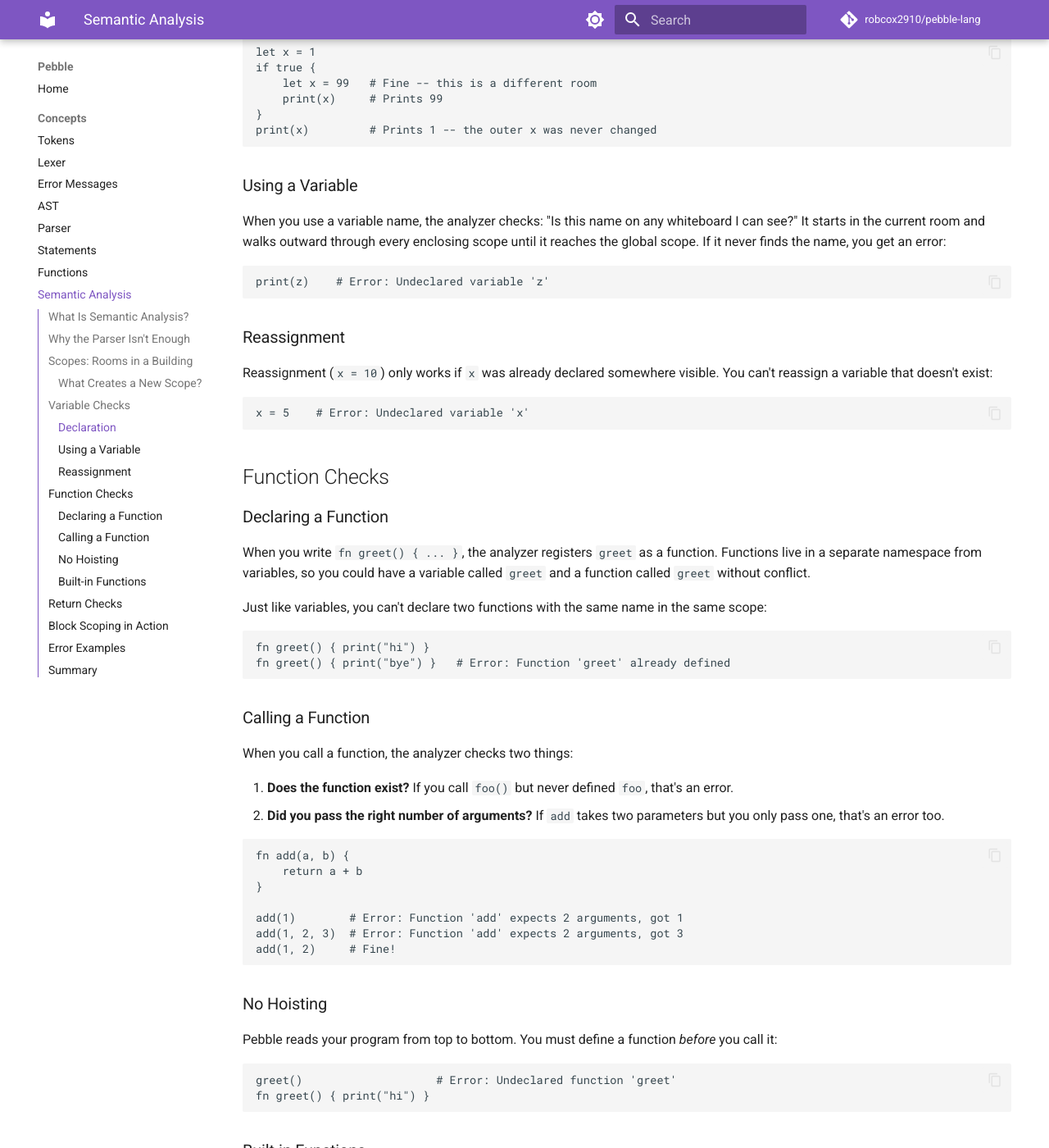
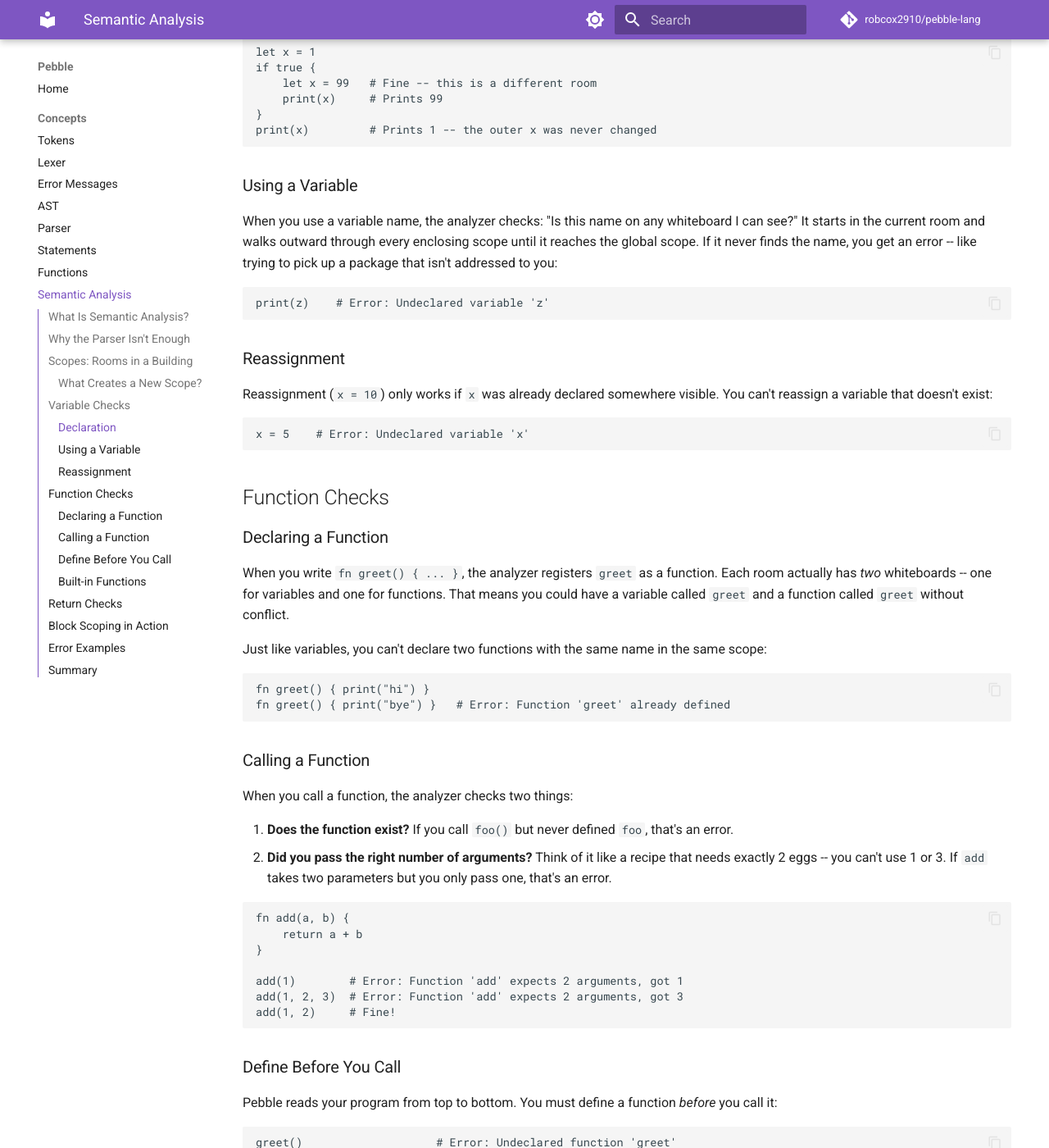
Before and after one commit to robcox2910/pebble-lang, an MkDocs documentation site: the page built from docs/concepts/analyzer.md, in a window 1280 px wide and 1400 px high, scrolled down 2145 px. Shown: the whole window at 82% size. Built offline with MkDocs 1.6.1 and Material for MkDocs 9.7.7, drawn with Linux system fonts in a browser that asks for light colours; comment, search, counter and statistics services are not loaded; some of the changed text lies outside the part shown.

Commit message:
docs: improve analyzer docs for younger readers
Replace jargon (namespace, hoisting, resolution, arity) with plain
language and weave summary-only analogies into the body text so they
appear in context before the summary table.

Co-Authored-By: Claude Opus 4.6 <noreply@anthropic.com>

````diff
--- a/docs/concepts/analyzer.md
+++ b/docs/concepts/analyzer.md
@@ -7,9 +7,10 @@ broken grammar, but it can't tell you whether your sentences *make sense*. You
 could write "The cat drove the ocean to school" -- every word is spelt right and
 the grammar is fine, but the meaning is nonsense.
 
-The **semantic analyzer** is the sense-checker for your program. The parser
-already checked the grammar (syntax), but the analyzer walks through the AST and
-asks: "Does this program actually make logical sense?"
+The **semantic analyzer** is the sense-checker for your program. (*Semantic*
+means "about meaning".) The parser already checked the grammar (syntax), but the
+analyzer walks through the AST and asks: "Does this program actually make
+logical sense?"
 
 ## Why the Parser Isn't Enough
 
@@ -100,7 +101,8 @@ print(x)         # Prints 1 -- the outer x was never changed
 When you use a variable name, the analyzer checks: "Is this name on any
 whiteboard I can see?" It starts in the current room and walks outward through
 every enclosing scope until it reaches the global scope. If it never finds the
-name, you get an error:
+name, you get an error -- like trying to pick up a package that isn't addressed
+to you:
 
 ```pebble
 print(z)    # Error: Undeclared variable 'z'
@@ -120,8 +122,9 @@ x = 5    # Error: Undeclared variable 'x'
 ### Declaring a Function
 
 When you write `fn greet() { ... }`, the analyzer registers `greet` as a
-function. Functions live in a separate namespace from variables, so you could
-have a variable called `greet` and a function called `greet` without conflict.
+function. Each room actually has *two* whiteboards -- one for variables and one
+for functions. That means you could have a variable called `greet` and a
+function called `greet` without conflict.
 
 Just like variables, you can't declare two functions with the same name in the
 same scope:
@@ -137,8 +140,9 @@ When you call a function, the analyzer checks two things:
 
 1. **Does the function exist?** If you call `foo()` but never defined `foo`,
    that's an error.
-2. **Did you pass the right number of arguments?** If `add` takes two
-   parameters but you only pass one, that's an error too.
+2. **Did you pass the right number of arguments?** Think of it like a recipe
+   that needs exactly 2 eggs -- you can't use 1 or 3. If `add` takes two
+   parameters but you only pass one, that's an error.
 
 ```pebble
 fn add(a, b) {
@@ -150,7 +154,7 @@ add(1, 2, 3)  # Error: Function 'add' expects 2 arguments, got 3
 add(1, 2)     # Fine!
 ```
 
-### No Hoisting
+### Define Before You Call
 
 Pebble reads your program from top to bottom. You must define a function
 *before* you call it:
@@ -173,7 +177,8 @@ range(10)         # Works -- range is built in (1 argument)
 ## Return Checks
 
 A `return` statement can only appear inside a function. Using it at the top
-level makes no sense -- there's no function to return from:
+level is like trying to "send back" an answer when nobody asked you a question
+-- there's no function to return from:
 
 ```pebble
 return 42    # Error: Return statement outside function
@@ -227,10 +232,10 @@ fn process(n) {              # New scope: n is a parameter
 | Concept | Analogy |
 |---------|---------|
 | Semantic analysis | A teacher checking your essay for sense, not just spelling |
-| Scope | A room in a building with a whiteboard |
+| Scope | A room in a building with whiteboards |
 | Declaration | Writing a name on the whiteboard |
-| Resolution | Looking for a name on whiteboards you can see |
+| Using a variable | Looking for a name on whiteboards you can see |
 | Shadowing | An inner room's whiteboard hiding an outer one |
 | Undeclared variable | Trying to pick up a package that isn't addressed to you |
-| Arity check | A recipe that needs 2 eggs -- you can't use 1 or 3 |
+| Argument count | A recipe that needs exactly 2 eggs -- you can't use 1 or 3 |
 | Return outside function | Trying to "send back" when nobody asked you a question |
````
